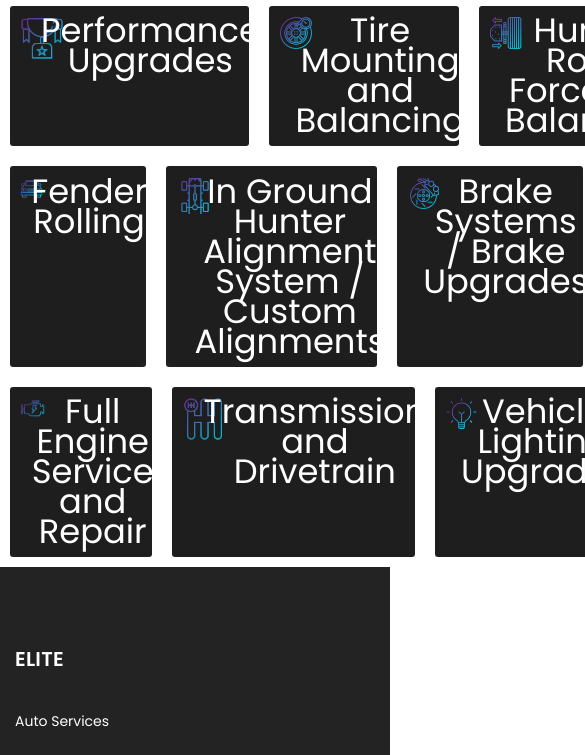
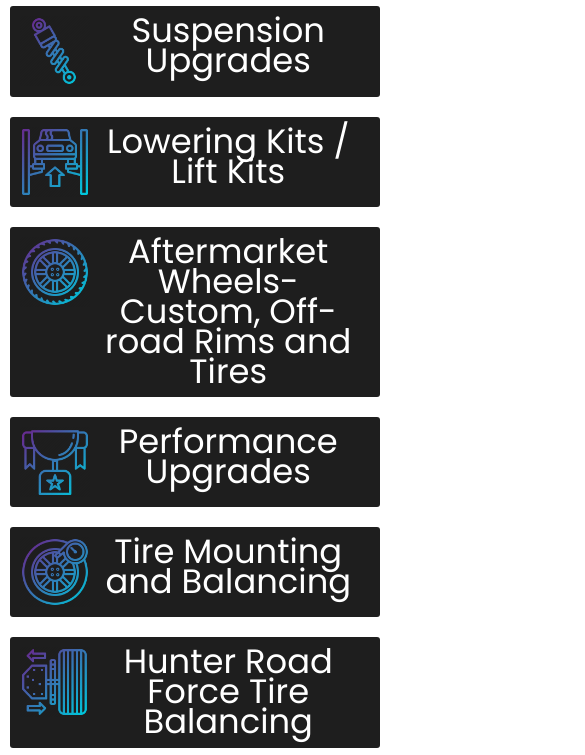
Before and after one commit to drewsv66/car-dealer-website-template-5_17, a plain HTML site: page service.html in a window 390 px wide. Shown: the part 893-1648 px from the top of the page, 585 px wide, since content can reach past the window. Drawn offline with Linux system fonts and the light colour scheme.

Commit message:
services mobile optimization

```diff
--- a/assets/css/style.css
+++ b/assets/css/style.css
@@ -1642,3 +1642,9 @@
     text-align: center;
     width:79%;
 }
+
+@media screen and (max-width: 920px){
+	.service-row {
+		flex-direction: column;
+	}
+}
```
